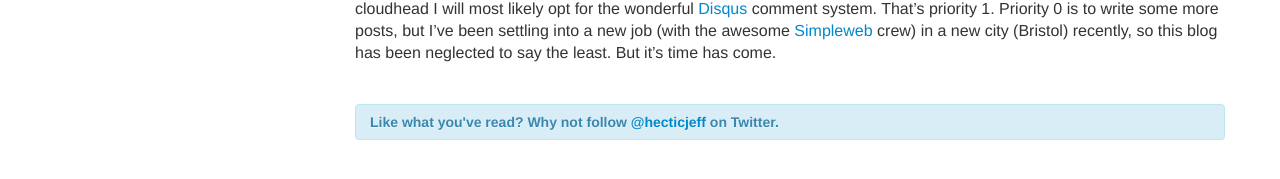
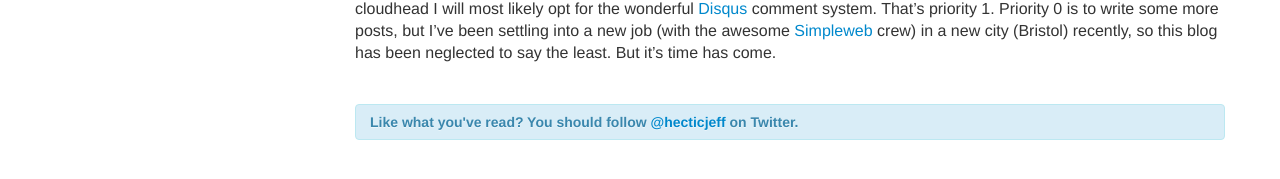
Before and after one commit to chrismytton/chrismytton.github.io, a Jekyll site: the page built from _posts/2010-06-04-hecticjeffnet.md, in a window 1280 px wide. Shown: the part 197-376 px from the top of the page. Built offline with Jekyll 4.4.1, drawn with Linux system fonts in a browser that asks for light colours; nearby versions of some CDN libraries; Markdown is read by kramdown in place of the engine named in the settings.

Commit message:
Change post footer copy

```diff
--- a/_layouts/post.html
+++ b/_layouts/post.html
@@ -13,6 +13,6 @@ layout: default
 </article>
 
 <div class="alert alert-info">
-  <h4 class="alert-heading">Like what you've read? Why not follow <a
+  <h4 class="alert-heading">Like what you've read? You should follow <a
       href="https://twitter.com/hecticjeff" rel="me">@hecticjeff</a> on Twitter.</h4>
 </div>
```
